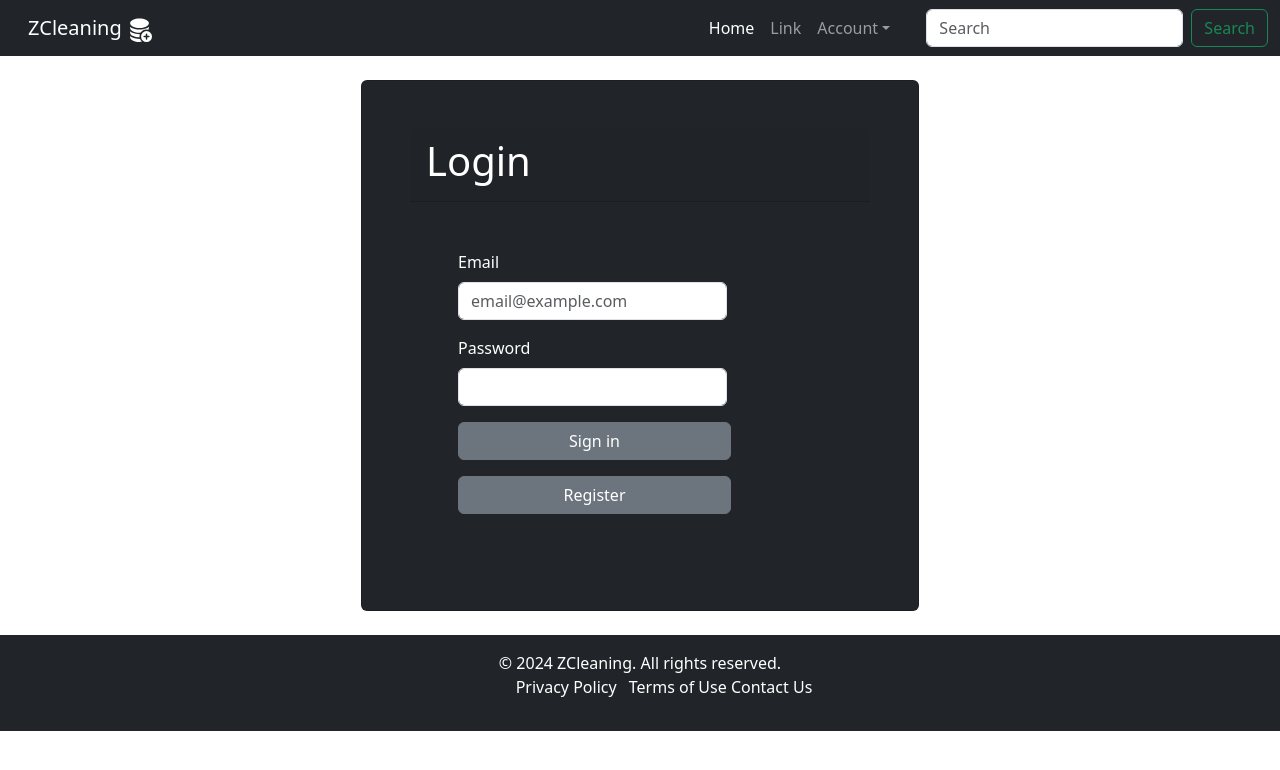
After one commit to milamelo4/zcleaning, a Flask app: page /login in a window 1280 px wide. The commit adds this page. Shown: the top 770 px of the page. Run offline with Flask 3, Linux system fonts and the light colour scheme.

Commit message:
implemented models, login, logout and a check form account_type

```diff
--- a/app.py
+++ b/app.py
@@ -1,4 +1,4 @@
-from flask import Flask, render_template, jsonify
+from flask import Flask, render_template, jsonify, request, redirect, url_for, session, flash
 from flask_wtf import FlaskForm
 from wtforms import StringField, SubmitField
 from wtforms.validators import DataRequired
@@ -6,23 +6,22 @@ from flask_sqlalchemy import SQLAlchemy
 import os
 import mysql.connector
 from config import DevelopmentConfig, ProductionConfig
+from werkzeug.security import generate_password_hash, check_password_hash
+from models import db, User
+from functools import wraps
 
 # Create a Flask instance
 app = Flask(__name__)
 
-# Load the appropriate configuration based on the environment
+# Load configuration based on the environment
 if os.getenv('FLASK_ENV') == 'production':
     app.config.from_object(ProductionConfig)
 else:
     app.config.from_object(DevelopmentConfig)
 
 # Initialize SQLAlchemy
-db = SQLAlchemy(app)
+db.init_app(app)
 
-# Define your models here
-class User(db.Model):
-    id = db.Column(db.Integer, primary_key=True)
-    name = db.Column(db.String(100), nullable=False)
 
 def get_db_connection():
     return mysql.connector.connect(
@@ -33,27 +32,27 @@ def get_db_connection():
         database=os.getenv('DB_NAME')
     )
 
-# Create a form
-class NameForm(FlaskForm):
-    name = StringField("What is your name?", validators=[DataRequired()])
-    submit = SubmitField("Submit")
+# ####################################################
+# -----------------------Middleware-------------------
+# ####################################################
+
+def login_required(f):
+    @wraps(f)
+    def decorated_function(*args, **kwargs):
+        if 'username' not in session:
+            flash("You need to log in first.", "warning")
+            return redirect(url_for('login'))
+        return f(*args, **kwargs)
+    return decorated_function
 
 # ####################################################
 # -----------------------Routes-----------------------
 # ####################################################
-# Create a route for the home page
-@app.route("/")
+# Home page
+@app.route("/", methods=["GET", "POST"])
 def index():
-    test = 'THis is <strong>bold</strong> text'
-    favorite_pizza = ["pepperoni", "cheese", "bacon"]
-    return render_template("index.html",
-    favorite_pizza=favorite_pizza,
-    test=test)
+    return redirect(url_for("login"))
 
-# Create a route for user
-@app.route("/user/<name>")
-def user(name):
-    return render_template("user.html", user_name=name)
 
 # Create a custom error page
 @app.errorhandler(Exception)
@@ -71,6 +70,140 @@ def get_users():
     connection.close()
     return jsonify(users)
 
+# Login Page
+@app.route("/login", methods=["GET", "POST"])
+def login():
+    try:
+        if 'username' in session:
+            return redirect(url_for('dashboard'))
+
+        if request.method == "POST":
+            email = request.form.get('username')
+            password = request.form.get('password')
+
+            # Debug: Print incoming form data
+            #print(f"Email: {email}, Password: {password}")
+
+            # Query the database for the user
+            user = User.query.filter_by(account_email=email).first()
+            #print(f"User fetched from database: {user}")
+
+            # Debug: Check if user exists
+            if not user:
+                #print("User not found")
+                flash("Invalid username or password", "danger")
+                return redirect(url_for('login'))
+
+            # Debug: Check if password exists
+            if not user.account_password:
+                #print("Password is missing for this user")
+                flash("Invalid username or password", "danger")
+                return redirect(url_for('login'))
+
+            # Check the hashed password
+            if check_password_hash(user.account_password, password):
+                # Store user info in session
+                session['username'] = user.account_email
+                session['user_id'] = user.account_id
+                return redirect(url_for('dashboard'))
+            else:
+                flash("Invalid username or password", "danger")
+
+        return render_template("login.html")
+
+    except Exception as e:
+        #print(f"Error in /login route: {e}")
+        return f"Error in /login route: {e}", 500
+
+
+# Register Page
+@app.route("/register", methods=["GET", "POST"])
+def register():
+    try:
+        if request.method == "POST":
+            firstname = request.form.get('firstname')
+            lastname = request.form.get('lastname')
+            email = request.form.get('email')
+            password = request.form.get('password')
+
+            # Check if the email is already registered
+            existing_user = User.query.filter_by(account_email=email).first()
+            if existing_user:
+                flash("Email already registered. Please log in.", "warning")
+                return redirect(url_for('register'))
+
+            # Hash the password for security
+            hashed_password = generate_password_hash(password, method='pbkdf2:sha256', salt_length=16)
+
+
+            # Create a new user record
+            new_user = User(
+                account_firstname=firstname,
+                account_lastname=lastname,
+                account_email=email,
+                account_password=hashed_password,
+                account_type='Employee'  # Default account type
+            )
+            db.session.add(new_user)
+            db.session.commit()
+
+            flash("Registration successful! You can now log in.", "success")
+            return redirect(url_for('login'))
+
+        return render_template("register.html")
+
+    except Exception as e:
+        app.logger.error(f"Error in registration: {e}")
+        flash("An error occurred. Please try again.", "danger")
+        return redirect(url_for('register'))
+
+# Logout Page
+@app.route("/logout")
+def logout():
+    # Clear the session
+    session.clear()
+    # Redirect to the login page
+    flash("You have been logged out successfully.", "info")
+    return redirect(url_for("login"))
+
+# Dashboard Page
+@app.route("/dashboard")
+@login_required
+def dashboard():
+    if 'username' not in session:
+        flash("You need to log in first.", "warning")
+        return redirect(url_for('login'))
+
+    # Retrieve user information from the database
+    user = User.query.filter_by(account_email=session['username']).first()
+
+    if not user:
+        flash("User not found.", "danger")
+        return redirect(url_for('login'))
+
+    # Logic for admin and employee
+    if user.account_type == 'Admin':
+        # Pull data to display admin privileges
+        data = {
+            "can_manage_employees": True,
+            "can_view_reports": True,
+            "can_access_finances": True
+        }
+    elif user.account_type == 'Employee':
+        # Pull limited employee privileges
+        data = {
+            "can_manage_employees": False,
+            "can_view_reports": True,
+            "can_access_finances": False
+        }
+    else:
+        flash("Unauthorized access.", "danger")
+        return redirect(url_for('login'))
+
+    return render_template("dashboard.html", user=user, data=data)
+
+
+
 
 if __name__ == '__main__':
     app.run(debug=True)
--- /dev/null
+++ b/static/style.css
@@ -0,0 +1,51 @@
+:root {
+--app-body-color: #111111;
+--app-body-color-rgb: 17,
+17,
+17;
+--app-body-bg: #222222;
+--app-body-bg-rgb: 34,
+34,
+34;
+
+--app-emphasis-color: #333333;
+--app-emphasis-color-rgb: 51,
+51,
+51;
+
+--app-secondary-color: #444444;
+--app-secondary-color-rgb: 68,
+68,
+68;
+--app-secondary-bg: #555555;
+--app-secondary-bg-rgb: 85,
+85,
+85;
+
+--app-heading-color: #666666;
+
+--app-link-color: #0066cc;
+--app-link-hover-color: #005bb5;
+--app-link-color-rgb: 0,
+102,
+204;
+--app-link-hover-color-rgb: 0,
+91,
+181;
+
+--app-code-color: #999999;
+--app-highlight-color: #ffaa00;
+--app-highlight-bg: #ffeecc;
+
+--app-border-color: #cccccc;
+--app-border-color-translucent: rgba(204, 204, 204, 0.5);
+
+--app-form-valid-color: #00cc00;
+--app-form-valid-border-color: #009900;
+--app-form-invalid-color: #cc0000;
+--app-form-invalid-border-color: #990000;
+
+--app-primary-text-emphasis: #123456;
+--app-secondary-text-emphasis: #654321;
+--app-tertiary-text-emphasis: #321654;
+}
--- a/templates/base.html
+++ b/templates/base.html
@@ -11,6 +11,7 @@
         href="https://cdn.jsdelivr.net/npm/bootstrap@5.3.3/dist/css/bootstrap.rtl.min.css"
         integrity="sha384-dpuaG1suU0eT09tx5plTaGMLBsfDLzUCCUXOY2j/LSvXYuG6Bqs43ALlhIqAJVRb"
         crossorigin="anonymous">
+        <link rel="stylesheet" href="{{ url_for('static', filename='style.css') }}">
 
     <title>Hello, World!</title>
 </head>
@@ -18,12 +19,21 @@
 <body>
     {% include "navbar.html" %}
     <div class="container">
-    <h1>Hello, World!</h1>
-
+        {% with messages = get_flashed_messages(with_categories=true) %}
+        {% if messages %}
+        <div class="alert-container">
+            {% for category, message in messages %}
+            <div class="alert alert-{{ category }}">{{ message }}</div>
+            {% endfor %}
+        </div>
+        {% endif %}
+        {% endwith %}
         {% block content %}
 
         {% endblock %}
     </div>
+
+
 
     <!-- Optional JavaScript; choose one of the two! -->
 
--- /dev/null
+++ b/templates/login.html
@@ -0,0 +1,26 @@
+{% extends "base.html" %}
+{% block content %}
+<div class="card p-5 m-4 bg-dark text-white w-50 mx-auto">
+    <div class="card-header">
+        <h1>Login</h1>
+    </div>
+    <div class="card-body p-5">
+        <form class="row g-3" action="{{ url_for('login') }}" method="POST">
+            <div class="col-9">
+                <label for="inputEmail4" class="form-label">Email</label>
+                <input type="email" name="username" class="form-control" id="inputEmail4"
+                    placeholder="email@example.com" title="email@example.com">
+            </div>
+            <div class="col-9">
+                <label for="inputPassword4" class="form-label">Password</label>
+                <input type="password" name="password" class="form-control" id="inputPassword4">
+            </div><br>
+            <div class="col-12 d-flex flex-column">
+                <button type="submit" class="btn btn-secondary col-9 mb-3">Sign in</button>
+                <a href="{{ url_for('register') }}" class="btn btn-secondary col-9">Register</a>
+
+            </div>
+        </form>
+    </div>
+</div>
+{% endblock %}
--- a/templates/navbar.html
+++ b/templates/navbar.html
@@ -1,6 +1,12 @@
 <nav class="navbar navbar-expand-lg navbar-dark bg-dark">
     <div class="container-fluid">
-        <a class="navbar-brand" href="{{ url_for('index')}}">ZCleaning</a>
+        <a class="navbar-brand" href="{{ url_for('login')}}">ZCleaning <svg xmlns="http://www.w3.org/2000/svg" width="25" height="25"
+            fill="currentColor" class="bi bi-database-fill-add" viewBox="0 0 16 16">
+            <path
+                d="M12.5 16a3.5 3.5 0 1 0 0-7 3.5 3.5 0 0 0 0 7m.5-5v1h1a.5.5 0 0 1 0 1h-1v1a.5.5 0 0 1-1 0v-1h-1a.5.5 0 0 1 0-1h1v-1a.5.5 0 0 1 1 0M8 1c-1.573 0-3.022.289-4.096.777C2.875 2.245 2 2.993 2 4s.875 1.755 1.904 2.223C4.978 6.711 6.427 7 8 7s3.022-.289 4.096-.777C13.125 5.755 14 5.007 14 4s-.875-1.755-1.904-2.223C11.022 1.289 9.573 1 8 1" />
+            <path
+                d="M2 7v-.839c.457.432 1.004.751 1.49.972C4.722 7.693 6.318 8 8 8s3.278-.307 4.51-.867c.486-.22 1.033-.54 1.49-.972V7c0 .424-.155.802-.411 1.133a4.51 4.51 0 0 0-4.815 1.843A12 12 0 0 1 8 10c-1.573 0-3.022-.289-4.096-.777C2.875 8.755 2 8.007 2 7m6.257 3.998L8 11c-1.682 0-3.278-.307-4.51-.867-.486-.22-1.033-.54-1.49-.972V10c0 1.007.875 1.755 1.904 2.223C4.978 12.711 6.427 13 8 13h.027a4.55 4.55 0 0 1 .23-2.002m-.002 3L8 14c-1.682 0-3.278-.307-4.51-.867-.486-.22-1.033-.54-1.49-.972V13c0 1.007.875 1.755 1.904 2.223C4.978 15.711 6.427 16 8 16c.536 0 1.058-.034 1.555-.097a4.5 4.5 0 0 1-1.3-1.905" />
+        </svg> </a>
         <button class="navbar-toggler" type="button" data-bs-toggle="collapse"
             data-bs-target="#navbarSupportedContent"
             aria-controls="navbarSupportedContent" aria-expanded="false"
@@ -11,7 +17,7 @@
             <ul class="navbar-nav me-auto mb-3 mb-lg-0">
                 <li class="nav-item">
                     <a class="nav-link active" aria-current="page"
-                        href="{{ url_for('index')}}">Home</a>
+                        href="{{ url_for('login')}}">Home</a>
                 </li>
                 <li class="nav-item">
                     <a class="nav-link" href="#">Link</a>
@@ -22,22 +28,30 @@
                         Account
                     </a>
                     <ul class="dropdown-menu">
-                        <li><a class="dropdown-item" href="#">Login</a></li>
-                        <li><a class="dropdown-item" href="{{ url_for('user', name='Mila')}}">User Profile</a>
+                        {% if 'username' in session %}
+                        <li><a class="dropdown-item"
+                                href="{{ url_for('dashboard') }}">User
+                                Profile</a></li>
+                        <li><a class="dropdown-item"
+                                href="{{ url_for('logout') }}">Logout</a></li>
+                        {% else %}
+                        <li><a class="dropdown-item"
+                                href="{{ url_for('login') }}">Login</a></li>
+                        <li><a class="dropdown-item"
+                                href="{{ url_for('register') }}">Register</a>
                         </li>
+                        {% endif %}
                         <li>
                             <hr class="dropdown-divider">
                         </li>
-                        <li><a class="dropdown-item" href="#">Something else
-                                here</a></li>
+                        <li><a class="dropdown-item" href="#">About</a></li>
                     </ul>
                 </li>
-
             </ul>
             <form class="d-flex" role="search">
-                <input class="form-control me-2" type="search"
+                <input class="form-control me-4" type="search"
                     placeholder="Search" aria-label="Search">
-                <button class="btn btn-outline-success"
+                <button class="btn btn-outline-success me-2"
                     type="submit">Search</button>
             </form>
         </div>
--- a/templates/user.html
+++ /dev/null
@@ -1,5 +0,0 @@
-{% extends "base.html" %}
-{% block content %}
-    <h1>Hello {{ user_name | capitalize }}</h1>
-    <p>not working</p>
-{% endblock %}
```
Also changed, not shown: models.py (added, +12 -0 lines), templates/dashboard.html (added, +24 -0 lines), templates/register.html (added, +39 -0 lines), config.py (line endings or trailing spaces).
